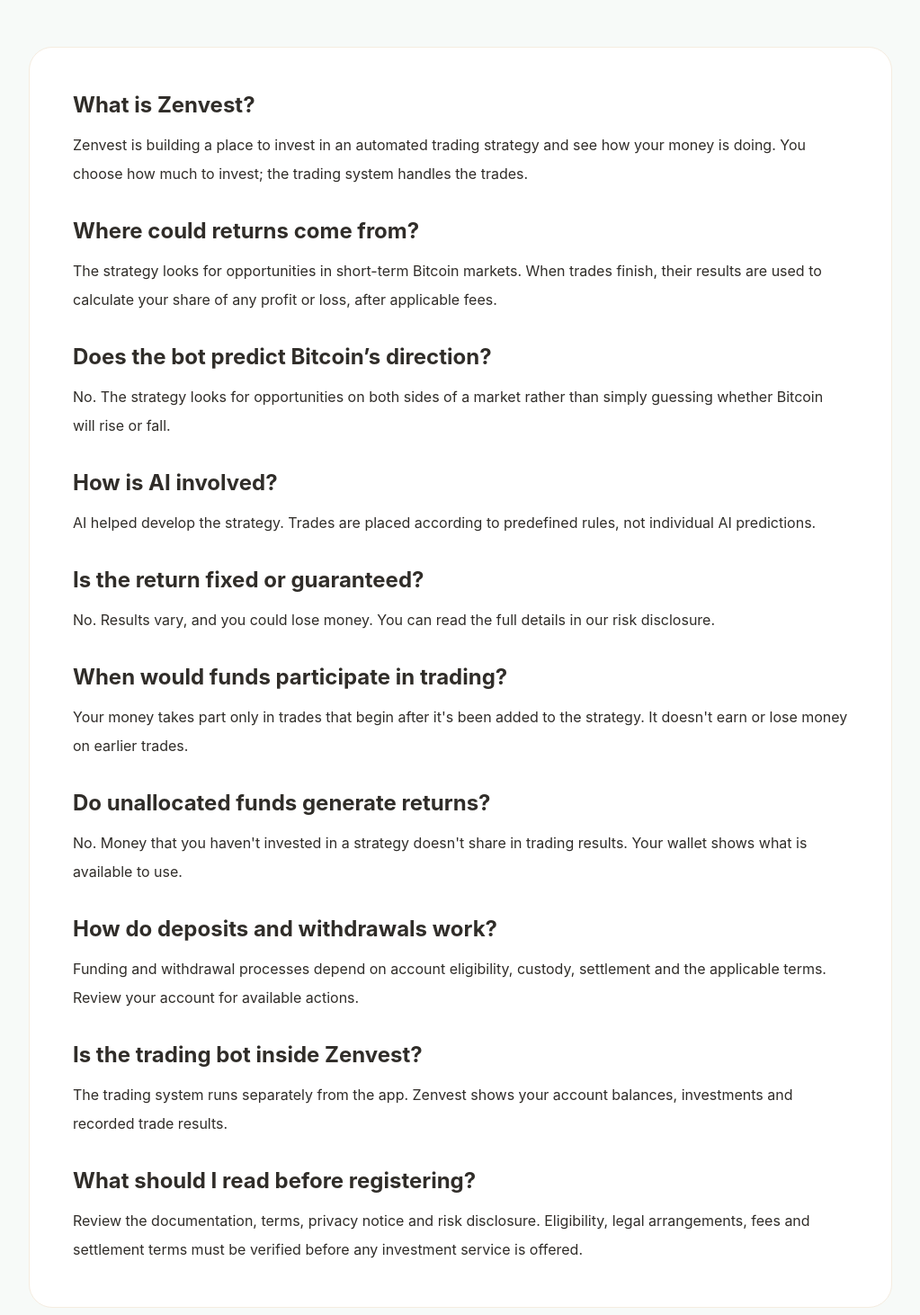
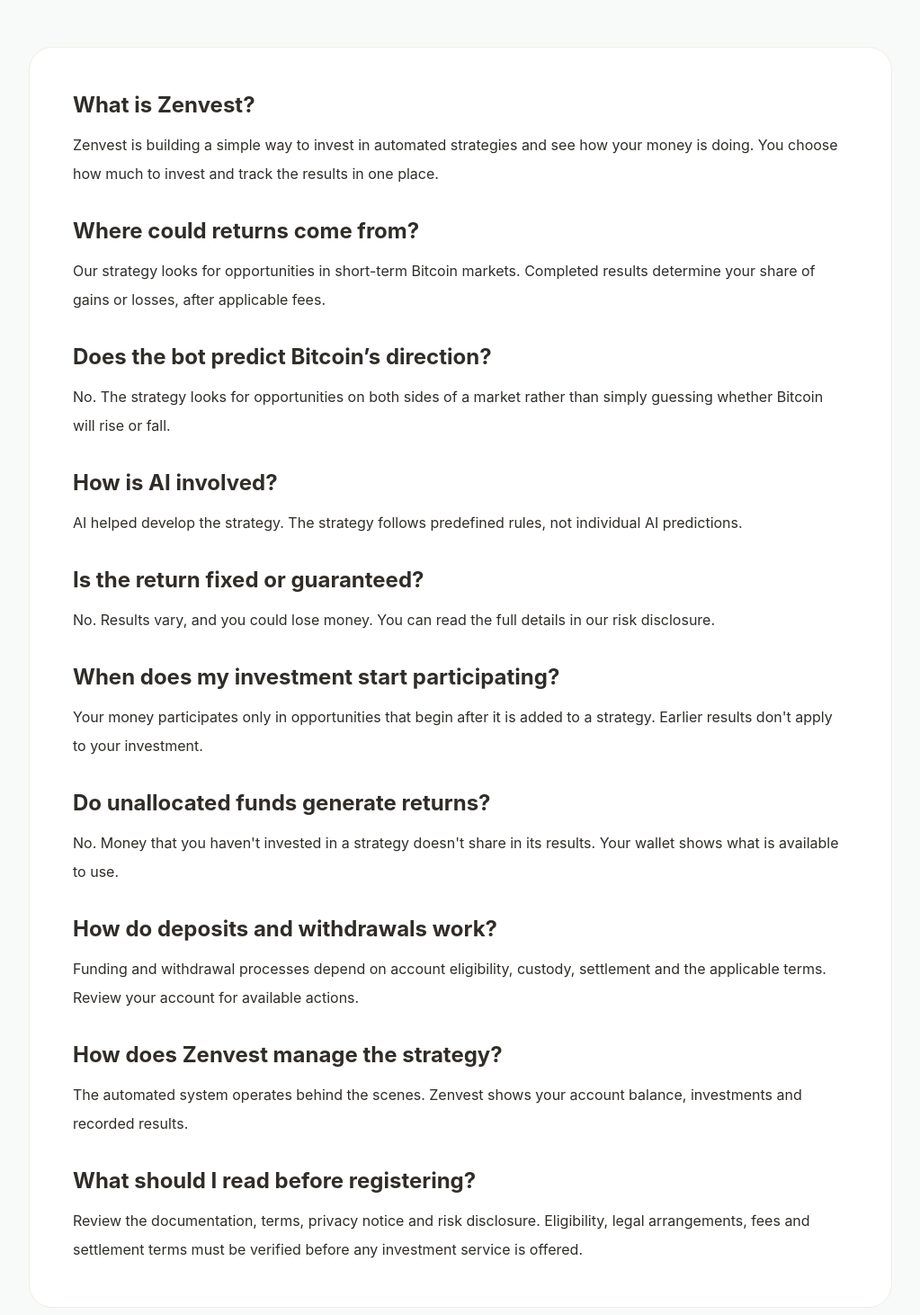
Before and after one commit to en0ma/zenvest, a Next.js app: page /faq in a window 1280 px wide. Shown: the part 397-1859 px from the top of the page at 90% size, without its empty margins (128-1151 px from the left). Built offline with nearby package versions, Linux system fonts and the light colour scheme; no server answers.

Commit message:
copy: use investment language instead of trading references

```diff
--- a/src/components/marketing.tsx
+++ b/src/components/marketing.tsx
@@ -6,15 +6,15 @@ import {docsHref} from "@/lib/public-links";
 import { ArrowRight, BookOpen, ChartNoAxesCombined, CheckCircle2, ChevronRight, CircleHelp, Clock3, Fingerprint, Gauge, LockKeyhole, Menu, ShieldCheck, TrendingUp, WalletCards } from "lucide-react";
 
 export const faqs=[
- ["What is Zenvest?","Zenvest is building a place to invest in an automated trading strategy and see how your money is doing. You choose how much to invest; the trading system handles the trades."],
- ["Where could returns come from?","The strategy looks for opportunities in short-term Bitcoin markets. When trades finish, their results are used to calculate your share of any profit or loss, after applicable fees."],
+ ["What is Zenvest?","Zenvest is building a simple way to invest in automated strategies and see how your money is doing. You choose how much to invest and track the results in one place."],
+ ["Where could returns come from?","Our strategy looks for opportunities in short-term Bitcoin markets. Completed results determine your share of gains or losses, after applicable fees."],
  ["Does the bot predict Bitcoin’s direction?","No. The strategy looks for opportunities on both sides of a market rather than simply guessing whether Bitcoin will rise or fall."],
- ["How is AI involved?","AI helped develop the strategy. Trades are placed according to predefined rules, not individual AI predictions."],
+ ["How is AI involved?","AI helped develop the strategy. The strategy follows predefined rules, not individual AI predictions."],
  ["Is the return fixed or guaranteed?","No. Results vary, and you could lose money. You can read the full details in our risk disclosure."],
- ["When would funds participate in trading?","Your money takes part only in trades that begin after it's been added to the strategy. It doesn't earn or lose money on earlier trades."],
- ["Do unallocated funds generate returns?","No. Money that you haven't invested in a strategy doesn't share in trading results. Your wallet shows what is available to use."],
+ ["When does my investment start participating?","Your money participates only in opportunities that begin after it is added to a strategy. Earlier results don't apply to your investment."],
+ ["Do unallocated funds generate returns?","No. Money that you haven't invested in a strategy doesn't share in its results. Your wallet shows what is available to use."],
  ["How do deposits and withdrawals work?","Funding and withdrawal processes depend on account eligibility, custody, settlement and the applicable terms. Review your account for available actions."],
- ["Is the trading bot inside Zenvest?","The trading system runs separately from the app. Zenvest shows your account balances, investments and recorded trade results."],
+ ["How does Zenvest manage the strategy?","The automated system operates behind the scenes. Zenvest shows your account balance, investments and recorded results."],
  ["What should I read before registering?","Review the documentation, terms, privacy notice and risk disclosure. Eligibility, legal arrangements, fees and settlement terms must be verified before any investment service is offered."],
 ];
 export async function MarketingHeader(){const session=await getServerSession(authOptions);const loggedIn=Boolean(session?.user?.id);return <header className="sticky top-0 z-40 border-b border-[#E3E8EE] bg-white/95 backdrop-blur-xl"><div className="mx-auto flex min-h-[80px] max-w-[1480px] items-center justify-between gap-4 px-6 py-4 md:px-16"><Link href="/" className="text-2xl font-semibold tracking-[-.07em] text-[#0A2540]">zenvest<span className="text-[#635BFF]">.</span></Link><nav aria-label="Account access"><Link href={loggedIn?"/dashboard":"/login"} className="text-sm font-semibold text-[#0A2540] transition-colors hover:text-[#635BFF] focus-visible:outline-2 focus-visible:outline-offset-4 focus-visible:outline-[#635BFF]">{loggedIn?"Dashboard":"Log in"}</Link></nav></div></header>}
```
